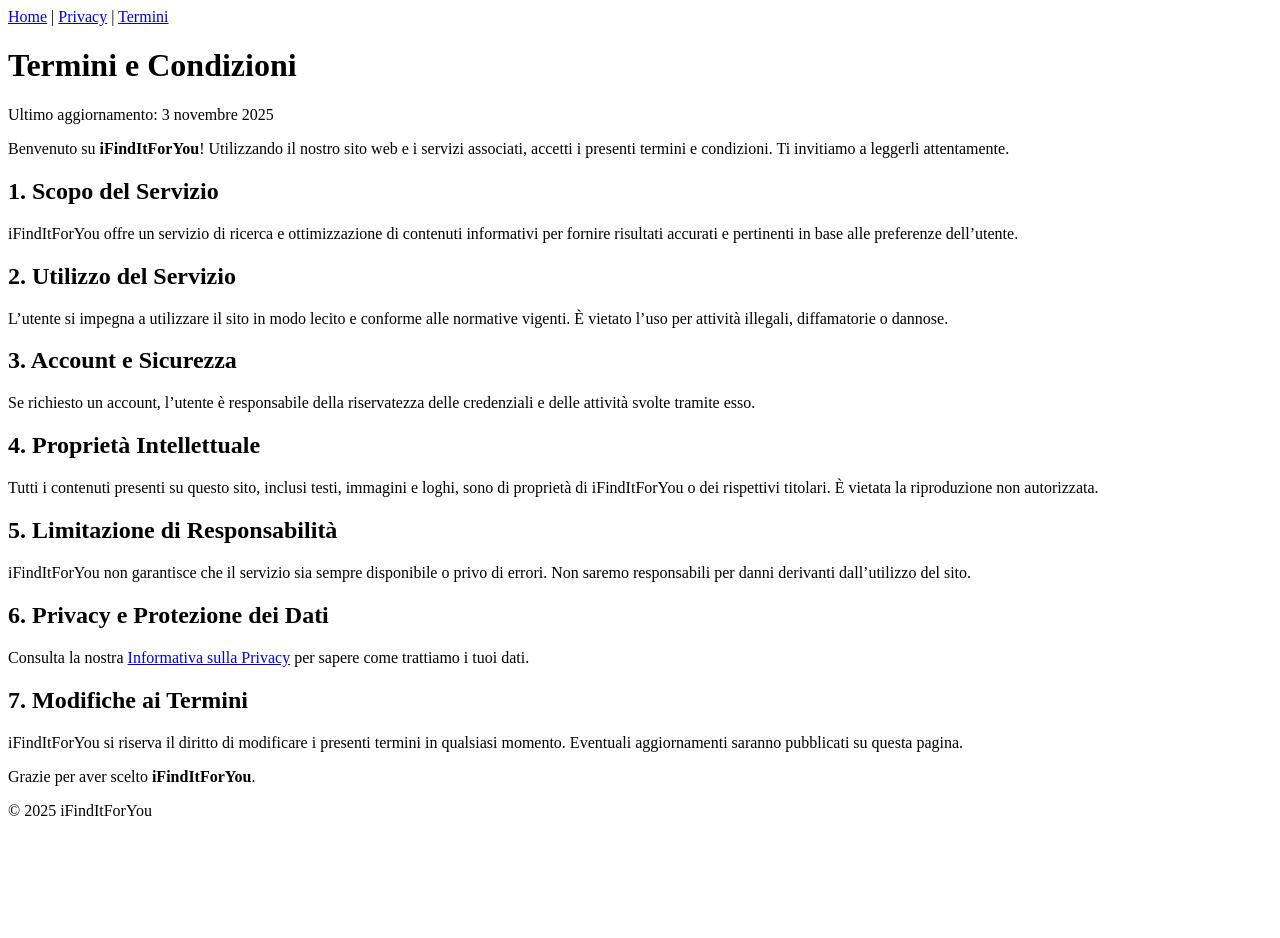
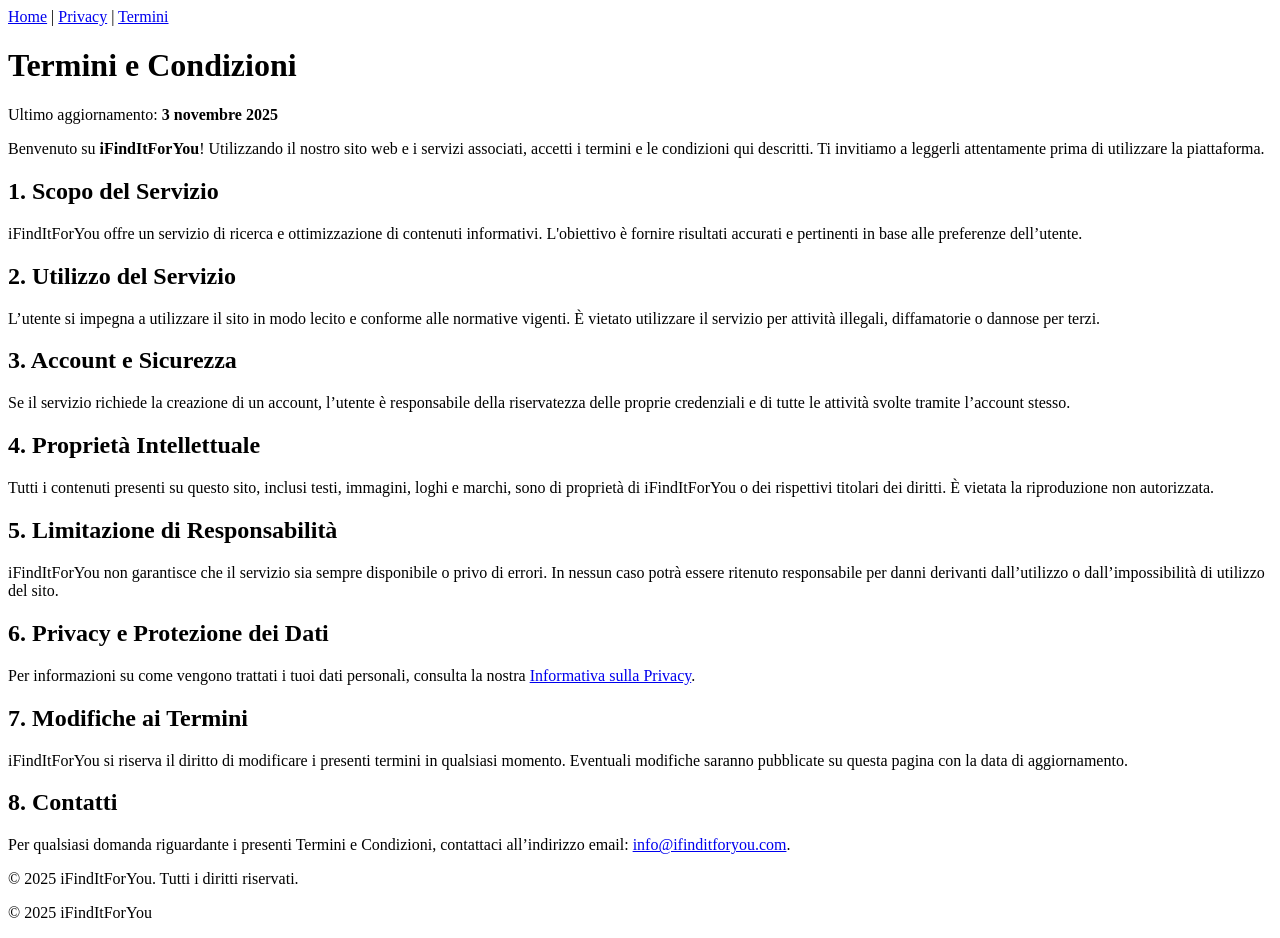
Before and after one commit to mregaz/ifinditforyou-new, a Next.js app: page /terms in a window 1280 px wide. Before the commit the page ends 836 px from the top, so only its background shows below. Built offline with nearby package versions, Linux system fonts and the light colour scheme.

Commit message:
Update page.tsx

```diff
--- a/app/terms/page.tsx
+++ b/app/terms/page.tsx
@@ -1,59 +1,112 @@
+// app/terms/page.tsx
+
+export const metadata = {
+  title: "Termini e Condizioni | iFindItForYou",
+  description:
+    "Leggi i termini e condizioni d'uso del servizio iFindItForYou. Scopri come utilizziamo i dati e quali sono i tuoi diritti come utente.",
+};
+
 export default function TermsPage() {
   return (
-    <main className="max-w-3xl mx-auto px-4 py-10">
-      <h1 className="text-3xl font-bold mb-4">Termini e Condizioni</h1>
-      <p className="text-sm text-gray-500 mb-6">Ultimo aggiornamento: 3 novembre 2025</p>
+    <main className="max-w-4xl mx-auto px-6 py-16 text-gray-100">
+      <h1 className="text-3xl font-bold mb-8 text-white">Termini e Condizioni</h1>
 
-      <p>
-        Benvenuto su <strong>iFindItForYou</strong>! Utilizzando il nostro sito web e i servizi associati,
-        accetti i presenti termini e condizioni. Ti invitiamo a leggerli attentamente.
+      <p className="mb-6 text-gray-300">
+        Ultimo aggiornamento: <strong>3 novembre 2025</strong>
       </p>
 
-      <h2 className="text-xl font-semibold mt-6 mb-2">1. Scopo del Servizio</h2>
+      <section className="space-y-6">
         <p>
-        iFindItForYou offre un servizio di ricerca e ottimizzazione di contenuti informativi
-        per fornire risultati accurati e pertinenti in base alle preferenze dell’utente.
+          Benvenuto su <strong>iFindItForYou</strong>! Utilizzando il nostro sito web
+          e i servizi associati, accetti i termini e le condizioni qui descritti.
+          Ti invitiamo a leggerli attentamente prima di utilizzare la piattaforma.
         </p>
 
-      <h2 className="text-xl font-semibold mt-6 mb-2">2. Utilizzo del Servizio</h2>
+        <h2 className="text-2xl font-semibold mt-10 mb-4 text-white">
+          1. Scopo del Servizio
+        </h2>
         <p>
-        L’utente si impegna a utilizzare il sito in modo lecito e conforme alle normative vigenti.
-        È vietato l’uso per attività illegali, diffamatorie o dannose.
+          iFindItForYou offre un servizio di ricerca e ottimizzazione di contenuti
+          informativi. L'obiettivo è fornire risultati accurati e pertinenti in base
+          alle preferenze dell’utente.
         </p>
 
-      <h2 className="text-xl font-semibold mt-6 mb-2">3. Account e Sicurezza</h2>
+        <h2 className="text-2xl font-semibold mt-10 mb-4 text-white">
+          2. Utilizzo del Servizio
+        </h2>
         <p>
-        Se richiesto un account, l’utente è responsabile della riservatezza delle credenziali
-        e delle attività svolte tramite esso.
+          L’utente si impegna a utilizzare il sito in modo lecito e conforme alle
+          normative vigenti. È vietato utilizzare il servizio per attività illegali,
+          diffamatorie o dannose per terzi.
         </p>
 
-      <h2 className="text-xl font-semibold mt-6 mb-2">4. Proprietà Intellettuale</h2>
+        <h2 className="text-2xl font-semibold mt-10 mb-4 text-white">
+          3. Account e Sicurezza
+        </h2>
         <p>
-        Tutti i contenuti presenti su questo sito, inclusi testi, immagini e loghi,
-        sono di proprietà di iFindItForYou o dei rispettivi titolari.
-        È vietata la riproduzione non autorizzata.
+          Se il servizio richiede la creazione di un account, l’utente è responsabile
+          della riservatezza delle proprie credenziali e di tutte le attività
+          svolte tramite l’account stesso.
         </p>
 
-      <h2 className="text-xl font-semibold mt-6 mb-2">5. Limitazione di Responsabilità</h2>
+        <h2 className="text-2xl font-semibold mt-10 mb-4 text-white">
+          4. Proprietà Intellettuale
+        </h2>
         <p>
-        iFindItForYou non garantisce che il servizio sia sempre disponibile o privo di errori.
-        Non saremo responsabili per danni derivanti dall’utilizzo del sito.
+          Tutti i contenuti presenti su questo sito, inclusi testi, immagini, loghi e
+          marchi, sono di proprietà di iFindItForYou o dei rispettivi titolari dei
+          diritti. È vietata la riproduzione non autorizzata.
         </p>
 
-      <h2 className="text-xl font-semibold mt-6 mb-2">6. Privacy e Protezione dei Dati</h2>
+        <h2 className="text-2xl font-semibold mt-10 mb-4 text-white">
+          5. Limitazione di Responsabilità
+        </h2>
         <p>
-        Consulta la nostra <a href="/privacy" className="text-blue-500 underline">Informativa sulla Privacy</a> per sapere come trattiamo i tuoi dati.
+          iFindItForYou non garantisce che il servizio sia sempre disponibile o
+          privo di errori. In nessun caso potrà essere ritenuto responsabile per
+          danni derivanti dall’utilizzo o dall’impossibilità di utilizzo del sito.
         </p>
 
-      <h2 className="text-xl font-semibold mt-6 mb-2">7. Modifiche ai Termini</h2>
+        <h2 className="text-2xl font-semibold mt-10 mb-4 text-white">
+          6. Privacy e Protezione dei Dati
+        </h2>
         <p>
-        iFindItForYou si riserva il diritto di modificare i presenti termini in qualsiasi momento.
-        Eventuali aggiornamenti saranno pubblicati su questa pagina.
+          Per informazioni su come vengono trattati i tuoi dati personali, consulta
+          la nostra{" "}
+          <a href="/privacy" className="text-blue-400 underline hover:text-blue-300">
+            Informativa sulla Privacy
+          </a>
+          .
         </p>
 
-      <p className="mt-8 text-sm text-gray-500">
-        Grazie per aver scelto <strong>iFindItForYou</strong>.
+        <h2 className="text-2xl font-semibold mt-10 mb-4 text-white">
+          7. Modifiche ai Termini
+        </h2>
+        <p>
+          iFindItForYou si riserva il diritto di modificare i presenti termini in
+          qualsiasi momento. Eventuali modifiche saranno pubblicate su questa pagina
+          con la data di aggiornamento.
         </p>
+
+        <h2 className="text-2xl font-semibold mt-10 mb-4 text-white">
+          8. Contatti
+        </h2>
+        <p>
+          Per qualsiasi domanda riguardante i presenti Termini e Condizioni,
+          contattaci all’indirizzo email:{" "}
+          <a
+            href="mailto:info@ifinditforyou.com"
+            className="text-blue-400 underline hover:text-blue-300"
+          >
+            info@ifinditforyou.com
+          </a>
+          .
+        </p>
+      </section>
+
+      <div className="mt-12 text-sm text-gray-400 border-t border-gray-700 pt-6">
+        <p>© 2025 iFindItForYou. Tutti i diritti riservati.</p>
+      </div>
     </main>
   );
 }
```
Lines whose indentation alone changed are shown as unchanged.
